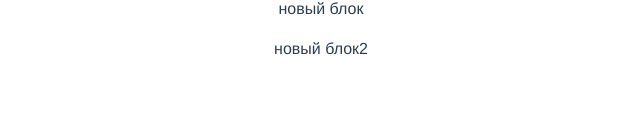
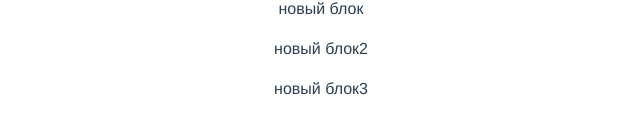
Before and after one commit to acartoon/checklst, a Vue app: page / in a window 1280 px wide. Shown: the part 179-312 px from the top of the page, without its empty margins (319-959 px from the left). Built offline with nearby package versions, Linux system fonts and the light colour scheme.

Commit message:
тесткоммит 3

```diff
--- a/src/App.vue
+++ b/src/App.vue
@@ -2,6 +2,7 @@
   <main-screen/>
   <p>новый блок</p>
   <p>новый блок2</p>
+  <p>новый блок3</p>
 </template>
 
 <script>
```
